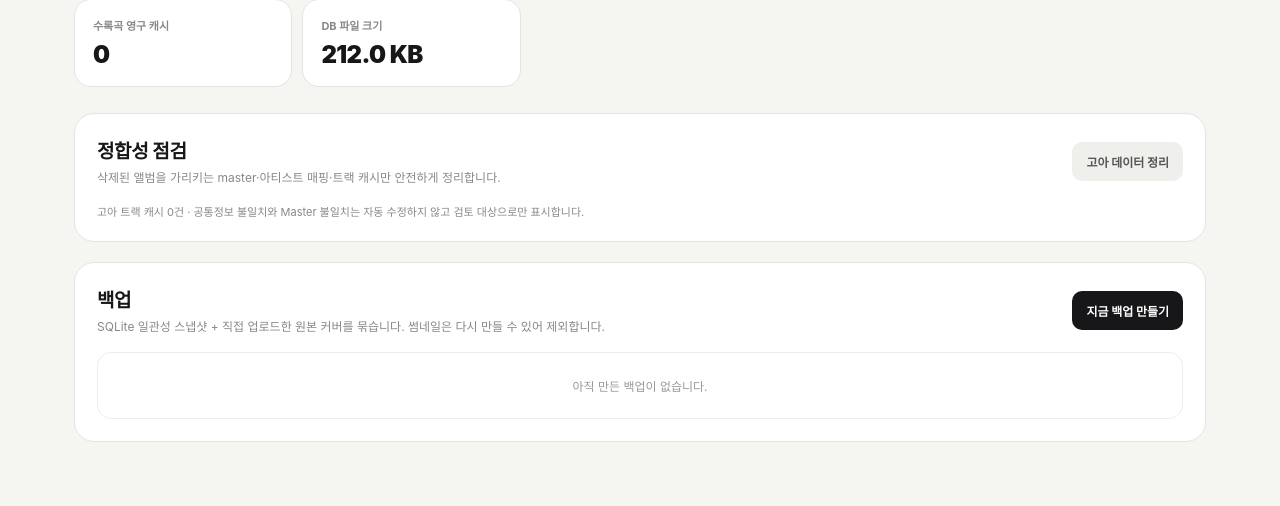
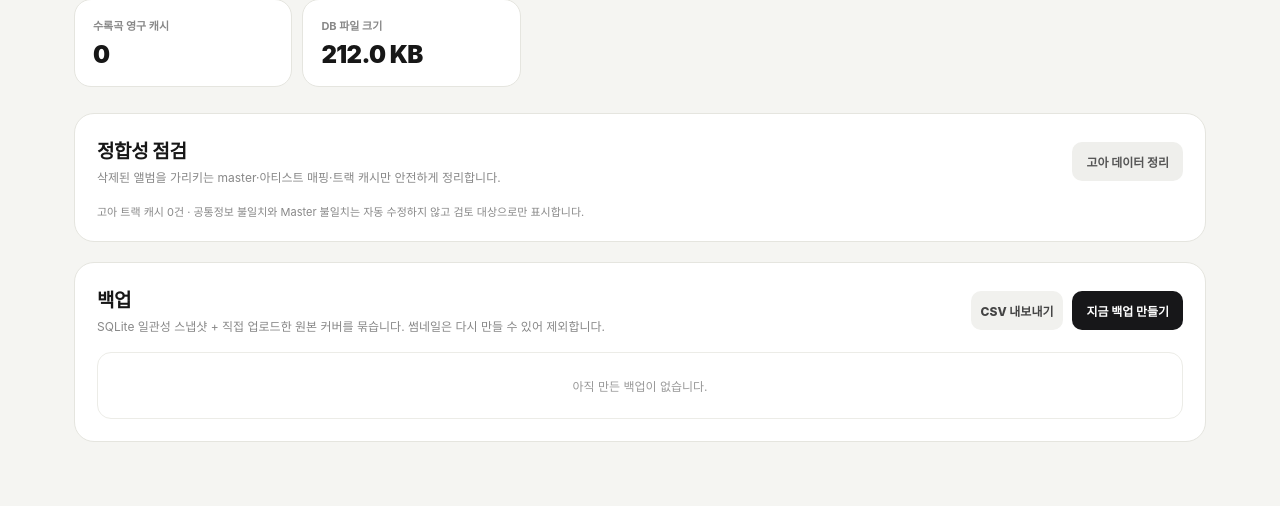
Before and after one commit to Siunaldonumber7/Album-Archive, a Flask app: page /admin/database in a window 1280 px wide. Shown: the part 363-869 px from the top of the page. Run offline with Flask 3, Linux system fonts and the light colour scheme; the visitor is signed in with stand-in values (Sample User, id 1); data that the repository does not hold is empty; some libraries are stand-ins or nearby versions.

Commit message:
Expose CSV export in database admin

```diff
--- a/templates/database_admin.html
+++ b/templates/database_admin.html
@@ -95,10 +95,13 @@ button,.download{display:inline-flex;align-items:center;justify-content:center;m
         <h2>백업</h2>
         <p>SQLite 일관성 스냅샷 + 직접 업로드한 원본 커버를 묶습니다. 썸네일은 다시 만들 수 있어 제외합니다.</p>
       </div>
-      <form method="POST" action="{{ url_for('create_database_backup') }}">
-        <input type="hidden" name="_csrf_token" value="{{ csrf_token() }}">
-        <button class="primary" type="submit">지금 백업 만들기</button>
-      </form>
+      <div class="actions">
+        <a class="download" href="{{ url_for('export_database_csv') }}">CSV 내보내기</a>
+        <form method="POST" action="{{ url_for('create_database_backup') }}">
+          <input type="hidden" name="_csrf_token" value="{{ csrf_token() }}">
+          <button class="primary" type="submit">지금 백업 만들기</button>
+        </form>
+      </div>
     </div>
 
     <div class="backups">
```
